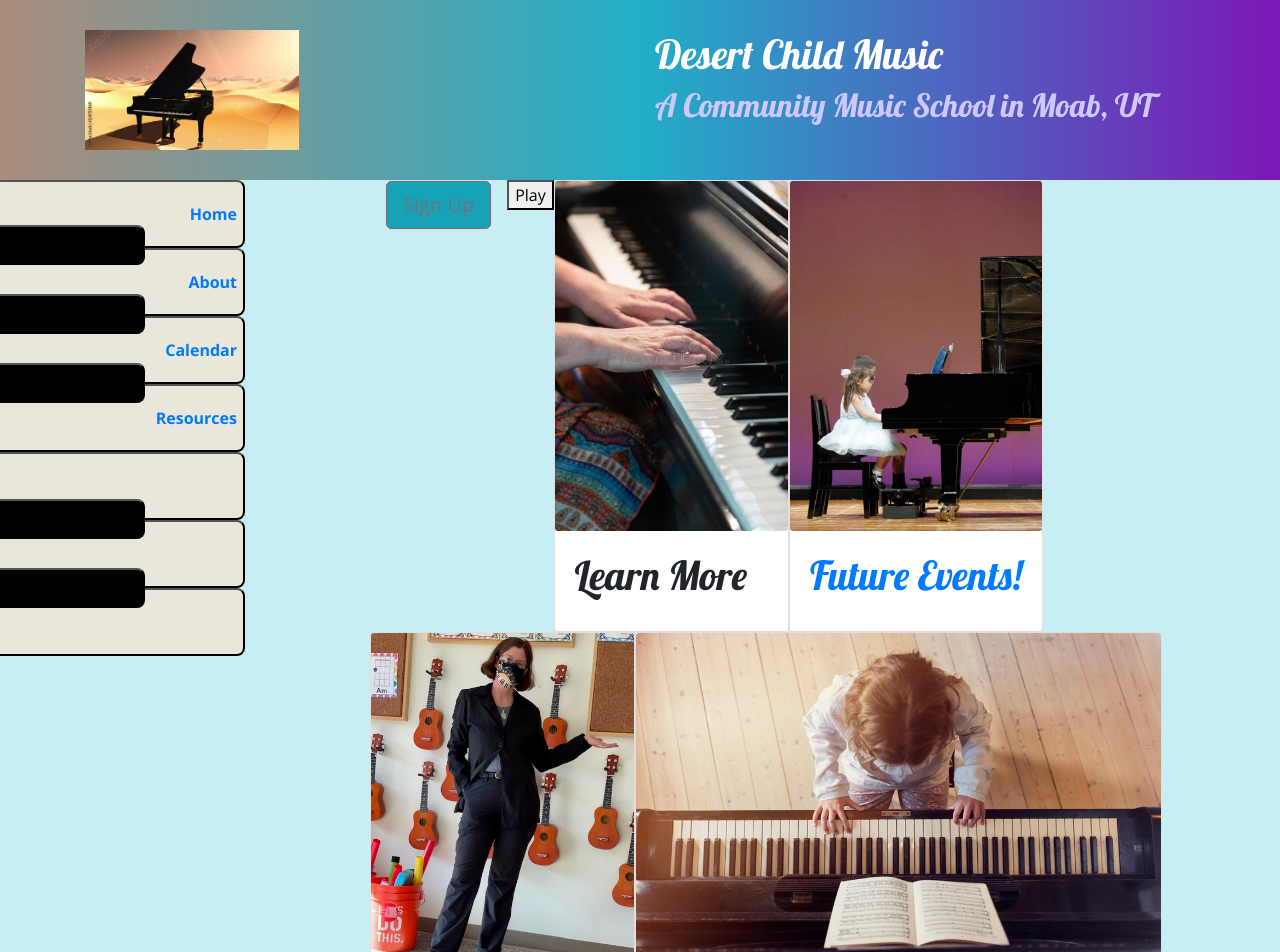
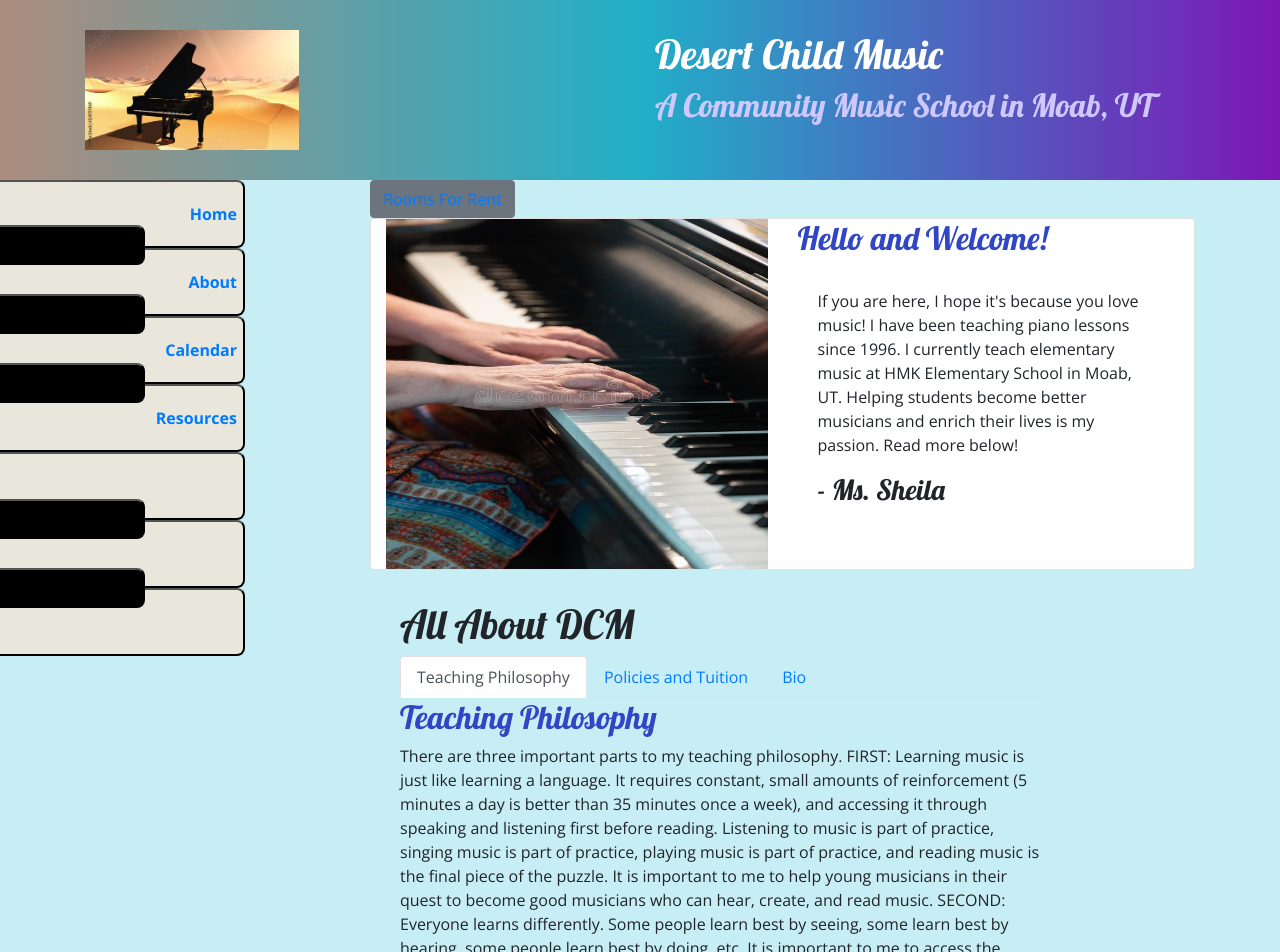
Before and after one commit to Sheilabob/DCM-in-React, a React (Create React App) app: page /about in a window 1280 px wide. Before the commit this address led to /home. Shown: the top 952 px of the page. Built offline with nearby package versions, Linux system fonts and the light colour scheme.

Commit message:
added tabs and map

```diff
--- a/src/App.css
+++ b/src/App.css
@@ -65,7 +65,7 @@
   background-color: rgba(0, 0, 0, 0.5);
 }
 
-/* .whiteNote {
+.whiteGameNote {
   font-weight: bold;
   position: absolute;
   color: black;
@@ -78,7 +78,7 @@
   margin-top: -5px;
 }
 
-.blackNote {
+.blackGameNote {
   color: black;
   position: absolute;
   border-radius: 8px;
@@ -139,7 +139,7 @@
 
 .keyboardSpaceHolder {
   height: 225px;
-} */
+}
 
 .whiteNote {
   font-weight: bold;
--- /dev/null
+++ b/src/components/AboutComponent.jsx
@@ -0,0 +1,109 @@
+import React, {useState} from 'react';
+import 'bootstrap/dist/css/bootstrap.min.css';
+import { Card, CardImg, CardTitle, CardBody, Collapse, CardHeader, Button, TabContent, TabPane, Nav,
+    NavItem, NavLink, Row, Col } from 'reactstrap';
+import { Link } from 'react-router-dom';
+import classnames from 'classnames';
+
+
+function AboutPage() {
+
+    const [toggleLevel1, setTogglelevel1] = useState();
+    const [toggleLevel2, setTogglelevel2] = useState();
+
+    const [currentActiveTab, setCurrentActiveTab] = useState('1');
+
+    const toggle = tab => {
+        if (currentActiveTab !== tab) setCurrentActiveTab(tab);
+    }
+
+    return (
+        <>
+            <Button><Link to="/directory">Rooms For Rent</Link></Button>
+            <Card>
+                <div className="container">
+                    <div className="row">
+                <CardImg className="col-6" src="/assets/images/verticalPiano.jpeg" height="350" alt="vertical hands playing piano" />
+                <div className="col text-left">
+                <CardTitle>
+                <h2>Hello and Welcome!</h2>
+                </CardTitle>
+                <CardBody>
+                    <p>If you are here, I hope it's because you love music! I have been teaching piano lessons since 1996.  I currently teach elementary music at HMK Elementary School in Moab, UT.  Helping students become better musicians and enrich their lives is my passion.  Read more below!</p>
+                    <h3>- Ms. Sheila</h3>
+                </CardBody>
+                </div>
+                </div>
+                </div>
+            </Card>
+            <div style={{
+            display: 'block', width: 700, padding: 30
+        }}>
+            <h1>All About DCM</h1>
+            <Nav tabs>
+                <NavItem>
+                    <NavLink
+                        className={classnames({
+                            active:
+                                currentActiveTab === '1'
+                        })}
+                        onClick={() => { toggle('1'); }}
+                    >
+                        Teaching Philosophy
+                    </NavLink>
+                </NavItem>
+                <NavItem>
+                    <NavLink
+                        className={classnames({
+                            active:
+                                currentActiveTab === '2'
+                        })}
+                        onClick={() => { toggle('2'); }}
+                    >
+                        Policies and Tuition
+                    </NavLink>
+                </NavItem>
+                <NavItem>
+                    <NavLink
+                        className={classnames({
+                            active:
+                                currentActiveTab === '3'
+                        })}
+                        onClick={() => { toggle('3'); }}
+                    >
+                        Bio
+                    </NavLink>
+                </NavItem>
+            </Nav>
+            <TabContent activeTab={currentActiveTab}>
+                <TabPane tabId="1">
+                    <Row>
+                        <Col sm="12">
+                        <h2>Teaching Philosophy</h2>
+                        <p>There are three important parts to my teaching philosophy.  FIRST: Learning music is just like learning a language.  It requires constant, small amounts of reinforcement (5 minutes a day is better than 35 minutes once a week), and accessing it through speaking and listening first before reading.  Listening to music is part of practice, singing music is part of practice, playing music is part of practice, and reading music is the final piece of the puzzle. It is important to me to help young musicians in their quest to become good musicians who can hear, create, and read music. SECOND: Everyone learns differently.  Some people learn best by seeing, some learn best by hearing, some people learn best by doing, etc.  It is important to me to access the strengths of each students' learning styles to maximize learning and then to help develop the weaker strategies. THIRD: Music is fun, and everyone learns best when they are having fun!</p>
+                        </Col>
+                    </Row>
+                </TabPane>
+                <TabPane tabId="2">
+                    <Row>
+                        <Col sm="12">
+                        <h2>Policies and Tuition</h2>
+                        <p>Monthly Tuition is $85.  This includes weekly lessons (sometimes there are 3, sometimes there are 4, just depends on the month). It also includes recitals and any other incidental events. Students are allowed to miss 1 lesson per semester and reschedule for a make-up (for sickness, vacation, etc.).  To encourage good practice, I offer a $10/month discount for students who practice at least 4 days per week every week (length of practice is determined by lesson assignments and age).</p>
+                        </Col>
+                    </Row>
+                </TabPane>
+                <TabPane tabId="3">
+                    <Row>
+                        <Col sm="12">
+                        <h2>Biography</h2>
+                                    <p>Ms. Sheila started studying piano at age 5.  At age 9, due to a family move, she got a new piano teacher, Marge DeGiovanni, who taught using the Suzuki Method (a language-development oriented method that focuses on ear-training).  She studied piano pedagogy (the art of teaching piano) in college, graduating with a B.A. in 1999.  She continued studying music in graduate school, working also as a professional accompanist and piano teacher until she earned her M.A. in music in 2006.  She moved to Moab the year before completing grad school, and in addition to teaching piano lessons, began teaching elementary music in the fall of 2007.  She has also taught guitar, ukulele, and singing lessons.  She is currently the music teacher at HMK Elementary School for grades K-6. She holds certifications in Suzuki Piano Instruction and Orff-Schulwerk Music Instruction.</p>
+                        </Col>
+                    </Row>
+                </TabPane>
+            </TabContent>
+        </div >
+        </>
+    );
+}
+
+export default AboutPage;
--- a/src/components/FooterComponent.js
+++ b/src/components/FooterComponent.js
@@ -25,6 +25,10 @@
                     <div className="col-sm-4 text-center">
                         <a role="button" className="btn btn-link" href="tel:+14352592985"><i className="fa fa-phone" /> 1-435-259-2985</a><br />
                         <a role="button" className="btn btn-link" href="mailto:smstrahan@gmail.com"><i className="fa fa-envelope-o" /> smstrahan@gmail.com</a>
+
+                        <iframe width="250" height="175" loading="lazy" allowfullscreen
+                    src="https://www.google.com/maps/embed/v1/place?q=place_id:ChIJc4bl6frhR4cRgSbPcJx1bOI&key=AIzaSyCkHxeFNcX0PsKqpLjq7-zi2KRKwkJqx5Q"></iframe>
+
                     </div>
                 </div>
             </div>
--- /dev/null
+++ b/src/components/GameComponent.jsx
@@ -0,0 +1,8 @@
+import React, { Component } from 'react';
+import Keyboard from './keyboardComponent';
+
+export default function GamePage() {
+    return (
+        <Keyboard />
+    )
+}
--- a/src/components/HomeComponent.js
+++ b/src/components/HomeComponent.js
@@ -1,6 +1,5 @@
 import React from 'react';
 import AllAbout from './AllAboutComponent';
-import Trying from './testingSoundComponent';
 import CalendarConnect from './CalendarConnectComponent';
 import Contact from './ContactComponent';
 import Resources from './ResourcesComponent';
@@ -12,7 +11,6 @@
         <div className="container">
             <div className="row">
                 <SignUp />
-                <Trying />
                 <AllAbout />
                 <CalendarConnect />
                 <Contact />
--- a/src/components/KeyboardMenuComponent.jsx
+++ b/src/components/KeyboardMenuComponent.jsx
@@ -48,7 +48,7 @@
 
 
             <button className="whiteNote" id="bNoteBtn" onClick={playBNote()}><Link to='/home'>Home</Link></button>
-            <button className="whiteNote" id="aNoteBtn"><Link to='/directory'>About</Link></button>
+            <button className="whiteNote" id="aNoteBtn"><Link to='/about'>About</Link></button>
             <button className="whiteNote" id="gNoteBtn"><Link to='/calendar'>Calendar</Link></button>
             <button className="whiteNote" id="fNoteBtn"><Link to='/resources'>Resources</Link></button>
             <button className="whiteNote holder" id="eNoteBtn">?</button>
--- a/src/components/MainComponent.jsx
+++ b/src/components/MainComponent.jsx
@@ -8,6 +8,8 @@
 import { Switch, Route, Redirect } from 'react-router-dom';
 import KeyboardMenu from './KeyboardMenuComponent';
 import Calendar from './CalendarComponent';
+import GamePage from './GameComponent';
+import AboutPage from './AboutComponent';
 
 
 class Main extends Component {
@@ -25,6 +27,13 @@
             <Home />
         );
         }
+
+    const Aboutpage = () => {
+        return (
+            <AboutPage />
+        )
+    }
+
     const CalendarPage = () => {
         return (
             <Calendar />
@@ -36,6 +45,12 @@
         );
         }
 
+    const Gamepage = () => {
+        return (
+            <GamePage />
+        )
+    }
+
       return (
           <div>
             <Header />
@@ -46,8 +61,10 @@
                         <Switch>
                             <Route path='/home' component={HomePage} />
                             <Route exact path='/directory' render={() => <Directory  rooms={this.state.rooms} />} />
+                            <Route path='/about' component={Aboutpage} />
                             <Route path='/calendar' component={CalendarPage} />
                             <Route path='/resources' component={Resourcepage} />
+                            <Route path='/game' component={Gamepage} />
                             <Redirect to='/home' />
                         </Switch>
                     </div>
--- a/src/components/ResourcesPageComponent.jsx
+++ b/src/components/ResourcesPageComponent.jsx
@@ -1,5 +1,7 @@
 import React, {useState} from 'react';
-import { Card, CardImg, CardTitle, CardBody, Collapse, CardHeader } from 'reactstrap';
+import { Card, CardImg, CardTitle, CardBody, Collapse, CardHeader, Button } from 'reactstrap';
+import { Link } from 'react-router-dom';
+
 
 function ResourcePage() {
 
@@ -8,6 +10,7 @@
 
     return (
         <>
+            <Button><Link to="/game">Game</Link></Button>
             <Card>
                 <CardImg src="/assets/images/metronome.jpeg" height="350" alt="metronome" />
                 <CardTitle>
```
Also changed, not shown: src/components/keyboardComponent.js (+79 -14 lines).
